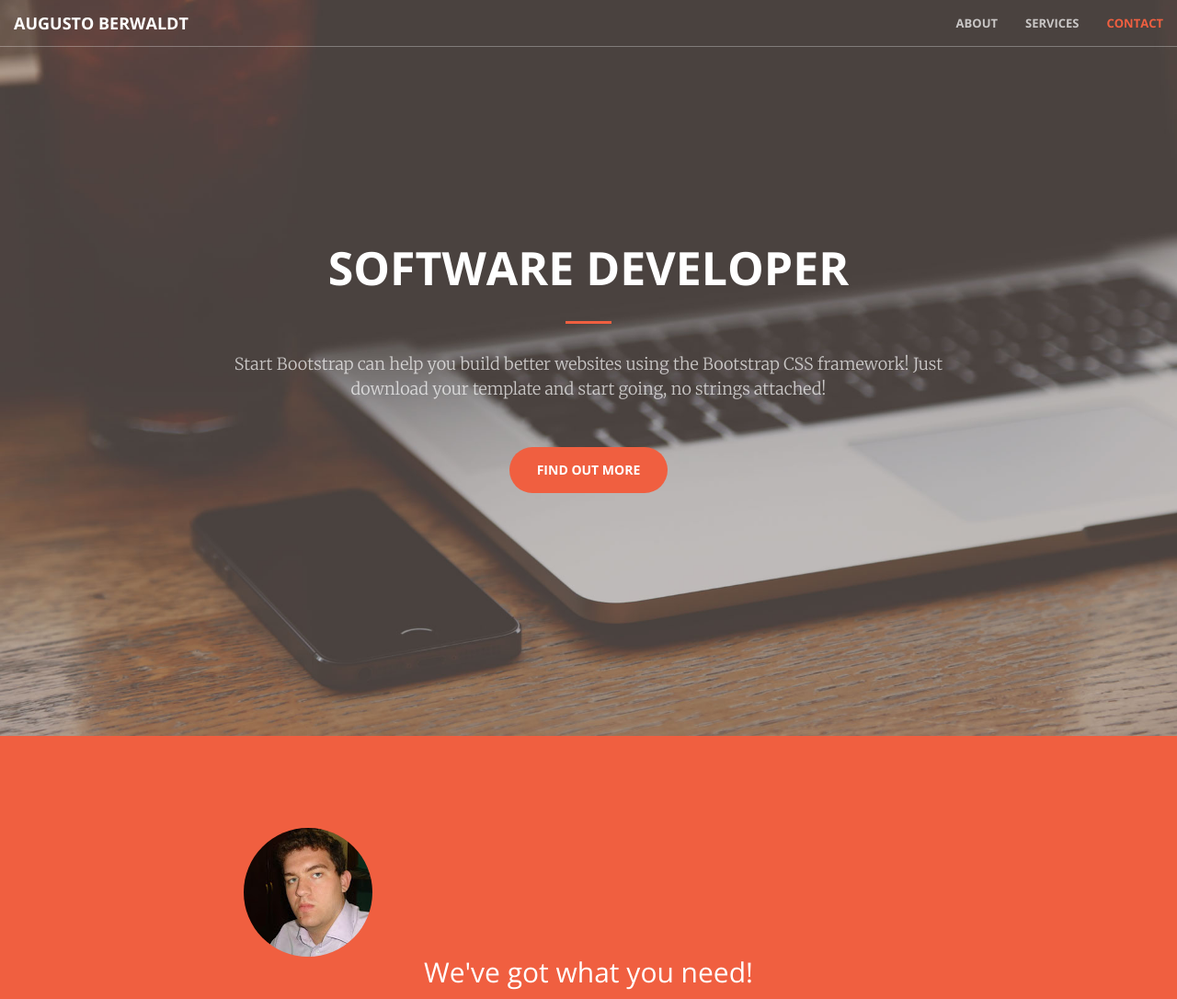
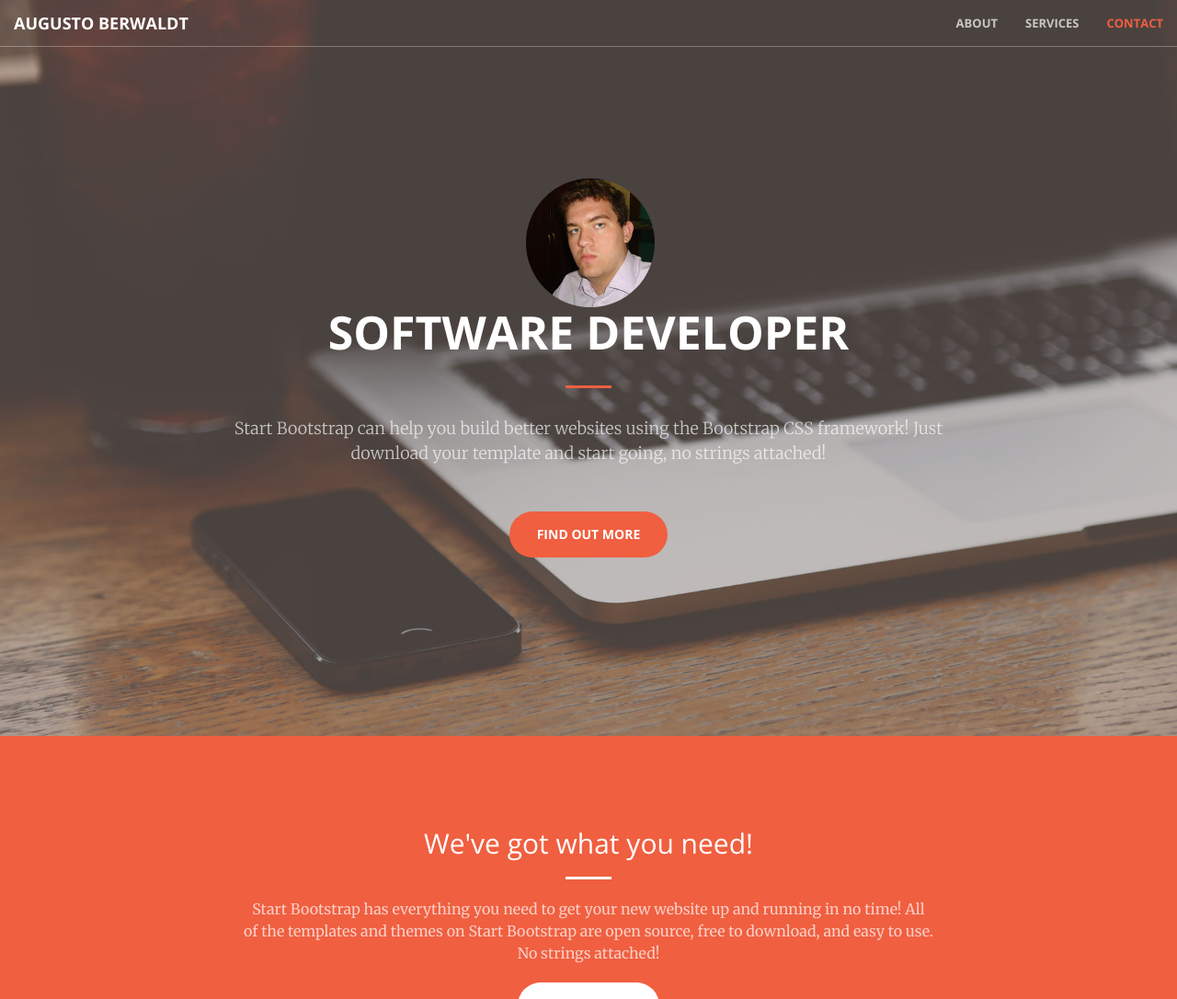
Before and after one commit to augustoberwaldt/augustoberwaldt.github.io, a website: page index.html in a window 1280 px wide. Shown: the top 1086 px of the page at 92% size. Drawn offline with nearby package versions, Linux system fonts and the light colour scheme.

Commit message:
FIX: Alter profile

```diff
--- a/index.html
+++ b/index.html
@@ -43,6 +43,7 @@
                 <button type="button" class="navbar-toggle collapsed" data-toggle="collapse" data-target="#bs-example-navbar-collapse-1">
                     <span class="sr-only">Toggle navigation</span> Menu <i class="fa fa-bars"></i>
                 </button>
+
                 <a class="navbar-brand page-scroll" href="#page-top">Augusto Berwaldt</a>
             </div>
 
@@ -68,6 +69,10 @@
     <header>
         <div class="header-content">
             <div class="header-content-inner">
+                <div class="col-lg-8 col-lg-offset-5" >
+                     <img class="img-responsive aligncenter img-circle no-shadow   " alt="Augusto Berwaldt" src="./img/me.jpg" >
+                </div>
+
                 <h1 id="homeHeading">SOFTWARE DEVELOPER</h1>
                 <hr>
                 <p>Start Bootstrap can help you build better websites using the Bootstrap CSS framework! Just download your template and start going, no strings attached!</p>
@@ -81,8 +86,6 @@
             <div class="row">
 
                <div class="col-lg-8 col-lg-offset-2 text-center">
-
-                  <img class="img-responsive aligncenter img-circle no-shadow   " alt="Augusto Berwaldt" src="./img/me.jpg" >
 
                     <h2 class="section-heading">We've got what you need!</h2>
                     <hr class="light">
```
